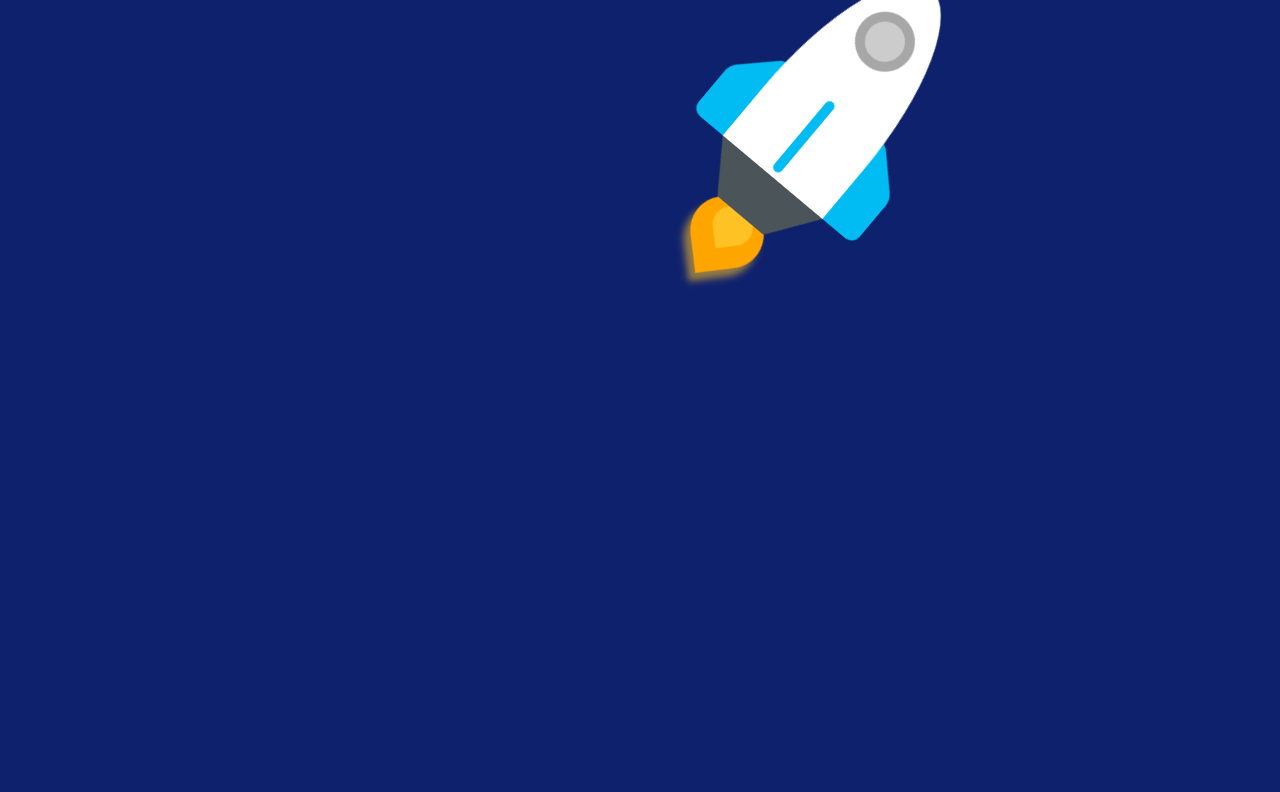
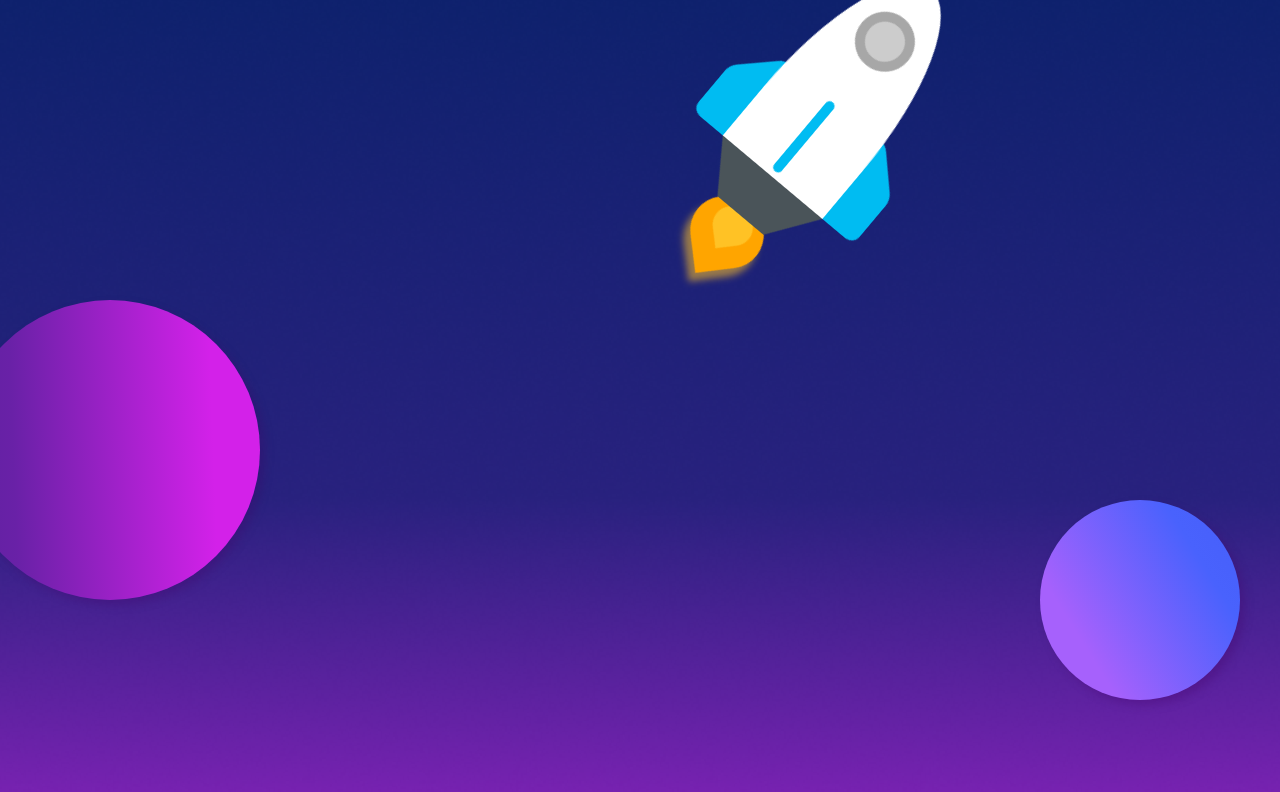
Before and after one commit to pamelaotero/rocket-in-css-html, a plain HTML site: page index.html in a window 1280 px wide. Drawn offline with Linux system fonts and the light colour scheme.

Commit message:
adicionando planetas

```diff
--- a/index.html
+++ b/index.html
@@ -19,9 +19,10 @@
         <div class="body-bottom"></div>
         <div class="trapeze"></div>
         <div class="fire">
-            <div class="one"></div>
+            <div></div>
         </div>
-        <div class="jupiter"></div>
     </div>
+    <div class="planet"></div>
+    <div class="planet-purple"></div>
 </body>
 </html>
--- a/style/style.css
+++ b/style/style.css
@@ -1,7 +1,9 @@
 body {
     padding: 0;
     margin: 0;
-    background-color: #0E216D;
+    background-image: url('../img/background.png');
+    background-repeat: no-repeat;
+    background-size: cover;
 }
 
 *,
@@ -154,6 +156,61 @@ body {
     background-color: #FFC225;
 }
 
+.planet {
+    position: absolute;
+    content: "";
+    margin: auto;
+    width: 300px;
+    height: 300px;
+    bottom: 200px;
+    left: -40px;
+    border-radius: 100%;
+    background: linear-gradient(267.92deg, #D321E9 16.77%, #6921A7 81.21%, #4E2196 131.11%);
+    animation: translateBackground 30s infinite linear;
+    box-shadow: 5px 5px 10px #41046449;
+}
+
+.planet-purple {
+    position: absolute;
+    content: "";
+    margin: auto;
+    width: 200px;
+    height: 200px;
+    bottom: 100px;
+    right: 40px;
+    border-radius: 100%;
+    background: linear-gradient(57.96deg, #A661FC 24.03%, #4962FD 76.32%, #4760FB 90.15%);    animation: translateBackground 30s infinite linear;
+    box-shadow: 5px 5px 10px #41046449;
+}
+
+
+/* .ring {
+    width: 400px;
+    height: 100px;
+    top: 50px;
+    left: -100px;
+    position: absolute;
+    content: "";
+    background-color: none;
+    border-bottom: 20px solid red;
+    border-radius: 100%;
+    transform: rotate(-20deg);
+} */
+
+/* .ring:after {
+    width: 400px;
+    height: 200px;
+    top: 5px;
+    left: 0px;
+    position: absolute;
+    border-radius: 50%;
+    content: "";
+    background-color: none;
+    border: 20px solid beige;
+    box-sizing: border-box;
+    box-sizing: border-box;
+} */
+
 
 @keyframes mov {
 	0% {
@@ -174,7 +231,6 @@ body {
 	}
 }
 
-
 @keyframes fire {
 	0% {
         border: none;
```
Also changed, not shown: img/background.png (added).
